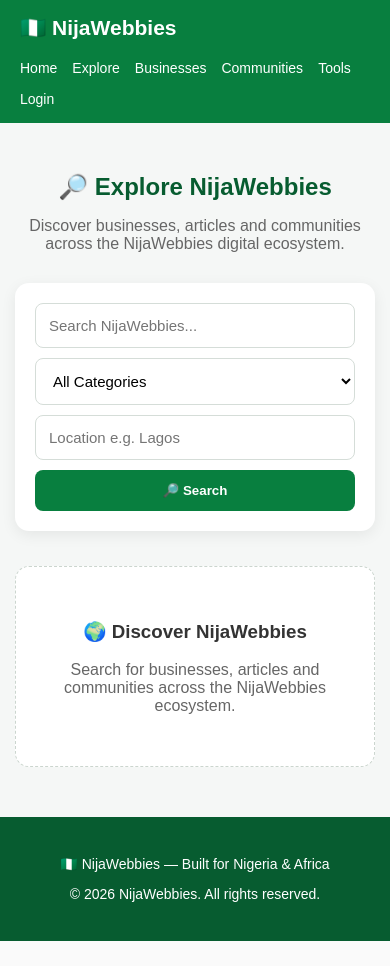
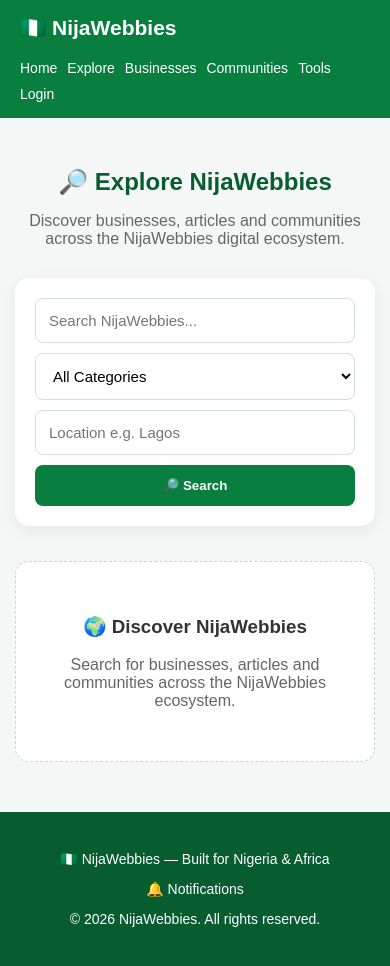
Before and after one commit to rajiolayinka77-lang/Nijawebbies, a Flask app: page /search in a window 390 px wide. Before the commit the page ends 941 px from the top, so only its background shows below. Run offline with Flask 3, Linux system fonts and the light colour scheme; data that the repository does not hold is empty; some libraries are stand-ins or nearby versions.

Commit message:
Update search.html

```diff
--- a/templates/search.html
+++ b/templates/search.html
@@ -47,12 +47,38 @@
             display: flex;
             flex-wrap: wrap;
             gap: 15px;
+            align-items: center;
         }
 
         nav a {
             color: white;
             text-decoration: none;
             font-size: 14px;
+        }
+
+        nav a:hover {
+            text-decoration: underline;
+        }
+
+        .notification-nav {
+            display: inline-flex;
+            align-items: center;
+            gap: 5px;
+        }
+
+        .notification-badge {
+            display: none;
+            align-items: center;
+            justify-content: center;
+            min-width: 19px;
+            height: 19px;
+            padding: 0 5px;
+            border-radius: 20px;
+            background: #dc2626;
+            color: white;
+            font-size: 11px;
+            font-weight: bold;
+            line-height: 1;
         }
 
         main {
@@ -171,6 +197,10 @@
             text-decoration: none;
         }
 
+        .card h3 a:hover {
+            text-decoration: underline;
+        }
+
         .card p {
             color: #666;
             line-height: 1.55;
@@ -194,6 +224,10 @@
             text-decoration: none;
             font-weight: bold;
             font-size: 14px;
+        }
+
+        .view:hover {
+            text-decoration: underline;
         }
 
         .empty {
@@ -220,7 +254,17 @@
             font-size: 14px;
         }
 
+        footer a {
+            color: white;
+            text-decoration: none;
+        }
+
+        footer a:hover {
+            text-decoration: underline;
+        }
+
         @media (max-width: 850px) {
+
             .search-form {
                 grid-template-columns: 1fr 1fr;
             }
@@ -228,12 +272,18 @@
             .grid {
                 grid-template-columns: repeat(2, 1fr);
             }
+
         }
 
         @media (max-width: 600px) {
+
             .header-inner {
                 flex-direction: column;
                 align-items: flex-start;
+            }
+
+            nav {
+                gap: 10px;
             }
 
             .search-form {
@@ -247,6 +297,7 @@
             main {
                 padding: 30px 15px 50px;
             }
+
         }
     </style>
 </head>
@@ -254,28 +305,72 @@
 <body>
 
 <header>
+
     <div class="header-inner">
 
-        <a href="{{ url_for('home') }}" class="brand">
+        <a
+            href="{{ url_for('home') }}"
+            class="brand"
+        >
             🇳🇬 NijaWebbies
         </a>
 
         <nav>
-            <a href="{{ url_for('home') }}">Home</a>
-            <a href="{{ url_for('search') }}">Explore</a>
-            <a href="{{ url_for('businesses') }}">Businesses</a>
-            <a href="{{ url_for('communities') }}">Communities</a>
-            <a href="{{ url_for('tools') }}">Tools</a>
+
+            <a href="{{ url_for('home') }}">
+                Home
+            </a>
+
+            <a href="{{ url_for('search') }}">
+                Explore
+            </a>
+
+            <a href="{{ url_for('businesses') }}">
+                Businesses
+            </a>
+
+            <a href="{{ url_for('communities') }}">
+                Communities
+            </a>
+
+            <a href="{{ url_for('tools') }}">
+                Tools
+            </a>
 
             {% if session.get("user_id") %}
-                <a href="{{ url_for('workspace') }}">Workspace</a>
-                <a href="{{ url_for('logout') }}">Logout</a>
+
+                <a href="{{ url_for('workspace') }}">
+                    Workspace
+                </a>
+
+                <a
+                    href="{{ url_for('notifications') }}"
+                    class="notification-nav"
+                >
+                    🔔 Notifications
+
+                    <span
+                        id="globalNotificationBadge"
+                        class="notification-badge"
+                    ></span>
+                </a>
+
+                <a href="{{ url_for('logout') }}">
+                    Logout
+                </a>
+
             {% else %}
-                <a href="{{ url_for('login') }}">Login</a>
+
+                <a href="{{ url_for('login') }}">
+                    Login
+                </a>
+
             {% endif %}
+
         </nav>
 
     </div>
+
 </header>
 
 
@@ -283,7 +378,9 @@
 
     <section class="hero">
 
-        <h1>🔎 Explore NijaWebbies</h1>
+        <h1>
+            🔎 Explore NijaWebbies
+        </h1>
 
         <p>
             Discover businesses, articles and communities
@@ -360,9 +457,12 @@
 
         <section class="summary">
 
-            <h2>Search Results</h2>
+            <h2>
+                Search Results
+            </h2>
 
             <p>
+
                 <span class="count">
                     {{ total_results }}
                 </span>
@@ -381,6 +481,7 @@
                 {% if location %}
                     near <strong>{{ location }}</strong>
                 {% endif %}
+
             </p>
 
         </section>
@@ -434,11 +535,13 @@
                             {% if business.description %}
 
                                 <p>
+
                                     {{ business.description[:180] }}
 
                                     {% if business.description|length > 180 %}
                                         ...
                                     {% endif %}
+
                                 </p>
 
                             {% endif %}
@@ -504,11 +607,13 @@
                             {% if post.content %}
 
                                 <p>
+
                                     {{ post.content[:180] }}
 
                                     {% if post.content|length > 180 %}
                                         ...
                                     {% endif %}
+
                                 </p>
 
                             {% endif %}
@@ -565,11 +670,13 @@
                             {% if community.description %}
 
                                 <p>
+
                                     {{ community.description[:180] }}
 
                                     {% if community.description|length > 180 %}
                                         ...
                                     {% endif %}
+
                                 </p>
 
                             {% endif %}
@@ -643,10 +750,90 @@
     </p>
 
     <p>
+        <a href="{{ url_for('notifications') }}">
+            🔔 Notifications
+        </a>
+    </p>
+
+    <p>
         © 2026 NijaWebbies. All rights reserved.
     </p>
 
 </footer>
 
+
+{% if session.get("user_id") %}
+
+<script>
+
+async function updateGlobalNotificationCount() {
+
+    try {
+
+        const response = await fetch(
+            "{{ url_for('notification_count') }}",
+            {
+                method: "GET",
+                credentials: "same-origin",
+                cache: "no-store"
+            }
+        );
+
+        if (!response.ok) {
+            return;
+        }
+
+        const data = await response.json();
+
+        const badge = document.getElementById(
+            "globalNotificationBadge"
+        );
+
+        if (!badge) {
+            return;
+        }
+
+        const count = Number(
+            data.count || 0
+        );
+
+        if (count > 0) {
+
+            badge.textContent = count;
+
+            badge.style.display = "inline-flex";
+
+        } else {
+
+            badge.textContent = "";
+
+            badge.style.display = "none";
+
+        }
+
+    } catch (error) {
+
+        console.log(
+            "Notification count update skipped."
+        );
+
+    }
+
+}
+
+
+updateGlobalNotificationCount();
+
+
+setInterval(
+    updateGlobalNotificationCount,
+    30000
+);
+
+</script>
+
+{% endif %}
+
+
 </body>
 </html>
```
